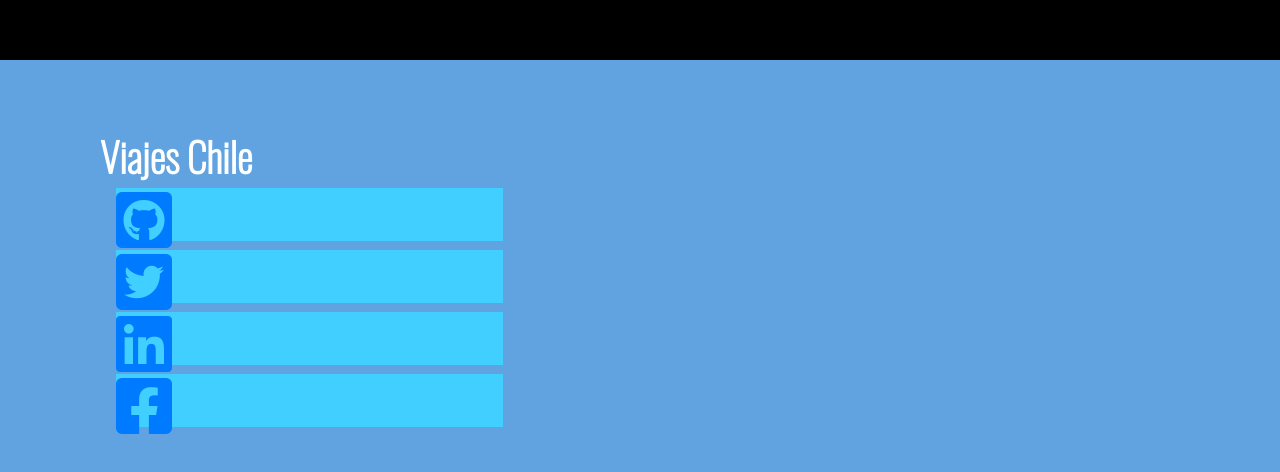
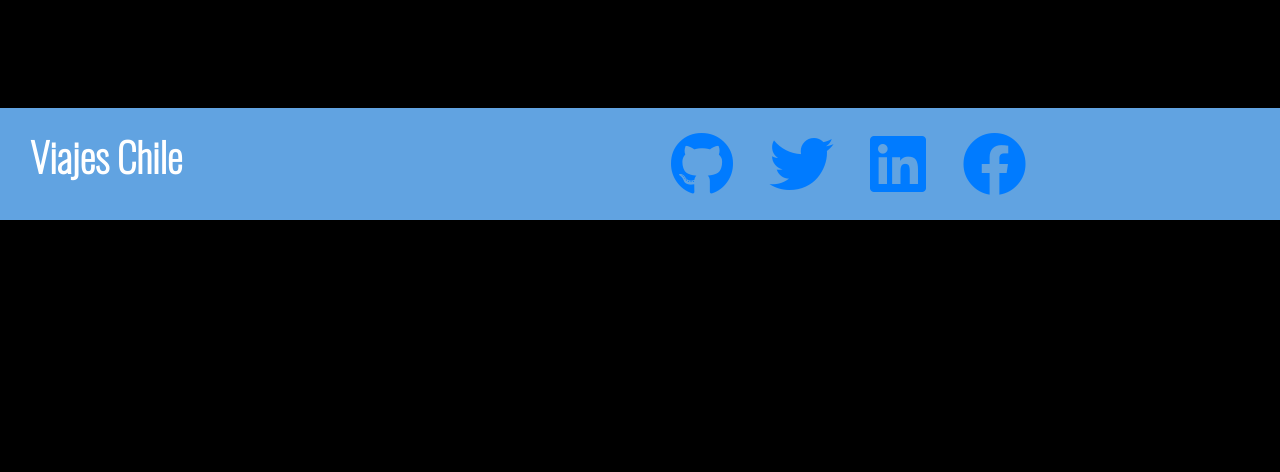
Before and after one commit to Migxelito/Viajes, a plain HTML site: page index.html in a window 1280 px wide. Shown: the part 2499-2971 px from the top of the page. After the commit the page ends 2767 px from the top, so only its background shows below. Drawn offline with nearby package versions, Linux system fonts and the light colour scheme; a script that the page names is missing.

Commit message:
trabajo terminado

```diff
--- a/Assets/css/styles.css
+++ b/Assets/css/styles.css
@@ -54,7 +54,7 @@ hr{
     background-color: #40CFFF;
     height: 3pt;
 }
-i{
+.textoi{
     width: 290pt;
     background-color: #40CFFF;
     height: 40pt;
@@ -81,8 +81,9 @@ i{
 }
 
 
-#footer{
+.footer{
     background-color: #61a3e1;
+
 }
 #footer h1 {
     font-family: "Oswald";
--- a/index.html
+++ b/index.html
@@ -81,7 +81,7 @@
         <hr>
         <div class="row">
             <div class="col-md-4">
-                <i class="fas fa-plane fa-3x my-3"></i>
+                <i class="fas textoi fa-plane fa-3x my-3"></i>
                 <p class="my-3">Lorem ipsum dolor sit amet, consectetur adipisicing elit, sed do eiusmod tempor
                     incididunt ut labore et dolore magna aliqua. Ut enim ad minim veniam, quis nostrud exercitation
                     ullamco laboris nisi ut aliquip ex ea commodo consequat.</p>
@@ -90,10 +90,10 @@
                 <p class="my-3">Lorem ipsum dolor sit amet, consectetur adipisicing elit, sed do eiusmod tempor
                     incididunt ut labore et dolore magna aliqua. Ut enim ad minim veniam, quis nostrud exercitation
                     ullamco laboris nisi ut aliquip ex ea commodo consequat.</p>
-                <i class="fas fa-mountain fa-3x my-3"></i>
+                <i class="fas textoi fa-mountain fa-3x my-3"></i>
             </div>
             <div class="col-md-4">
-                <i class="far fa-route fa-3x my-3"></i>
+                <i class="far textoi fa-solid fa-route fa-3x my-3"></i>
                 <p class="my-3">Lorem ipsum dolor sit amet, consectetur adipisicing elit, sed do eiusmod tempor
                     incididunt ut labore et dolore magna aliqua. Ut enim ad minim veniam, quis nostrud exercitation
                     ullamco laboris nisi ut aliquip ex ea commodo consequat.</p>
@@ -167,17 +167,18 @@
         <script src="//embed.typeform.com/next/embed.js"></script>
 
     </section>
-    <footer id="footer" class="text-white py-5 ">
+    <footer id="footer" class="text-white py-5">
 
-        <div class="container m-auto py-4 ">
-            <div class="col-sm-3 col-12 ">
+        <div class="row container-fluid footer m-auto py-4">
+            <div class="col-12 col-sm-6">
                 <h1 row class="font-weight-bold ">Viajes Chile</h1>
             </div>
-            <div class="col-sm-3 col-12 mt-sm-0">
-                <a href="https://github.com"><i class="fab fa-github-square fa-4x mx-3"></i></a>
-                <a href="https://twitter.com"><i class="fab fa-twitter-square fa-4x mx-3"></i></a>
+               <div class="col-12 col-sm-6 mt-sm-0">
+                <a href="https://github.com"><i class="fab fa-github fa-4x mx-3"></i></a>
+                <a href="https://twitter.com"><i class="fab fa-twitter fa-4x mx-3"></i></a>
                 <a href="https://www.linkedin.com"><i class="fab fa-linkedin fa-4x mx-3"></i></a>
-                <a href="https://www.facebook.com"><i class="fab fa-facebook-square fa-4x mx-3"></i></a>
+                <a href="https://www.facebook.com"><i class="fab fa-facebook fa-4x mx-3"></i></a>
+            </div>
             </div>
         </div>
 
```
